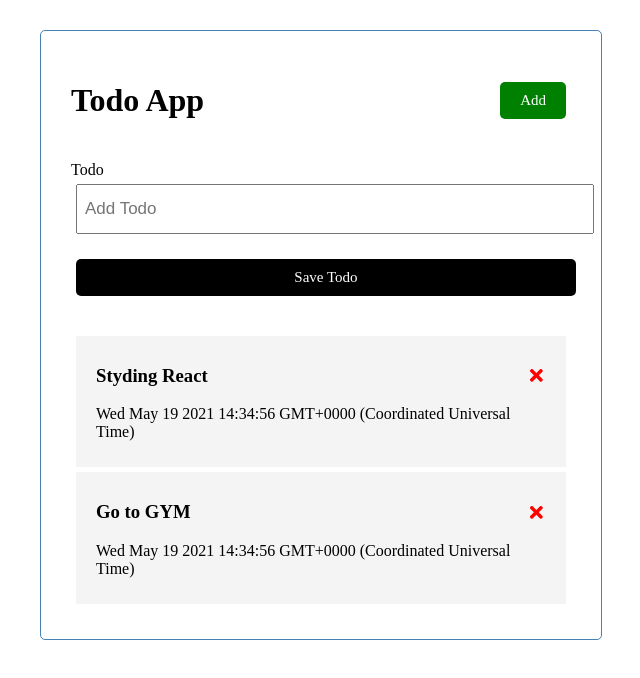
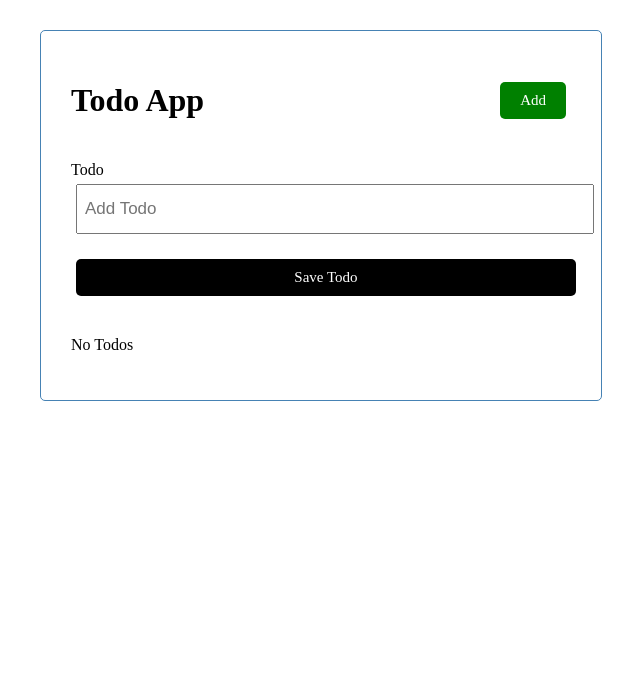
Before and after one commit to mongy92/react-todo-app, a React (Create React App) app: page / in a window 1280 px wide. Shown: the top 678 px of the page, without its empty margins (319-959 px from the left). Built offline with nearby package versions, Linux system fonts and the light colour scheme.

Commit message:
Handle addTodo with dynamic data

```diff
--- a/src/App.tsx
+++ b/src/App.tsx
@@ -5,27 +5,19 @@ import Todos from './Components/Todos';
 import { TodoType } from './types/TodoType';
 
 function App() {
-  const [todos, setTodos] = useState<TodoType[]>([
-    {
-      id: 1,
-      title: 'Styding React',
-      day: new Date().toString(),
-    },
-    {
-      id: 2,
-      title: 'Go to GYM',
-      day: new Date().toString(),
-    },
-  ]);
+  const [todos, setTodos] = useState<TodoType[]>([]);
 
   const onDelete = (id: number) => {
     setTodos((prev) => prev.filter((todo) => todo.id !== id));
   };
 
+  const onAdd = (todo: TodoType) => {
+    setTodos((prev) => [...prev, todo]);
+  };
   return (
     <div className='container'>
       <Header title='Todo App' />
-      <AddTodo />
+      <AddTodo onAdd={onAdd} />
       {todos.length > 0 ? (
         <Todos todos={todos} onDelete={onDelete} />
       ) : (
--- a/src/Components/AddTodo.tsx
+++ b/src/Components/AddTodo.tsx
@@ -1,9 +1,35 @@
-const AddTodo = () => {
+import { useState } from 'react';
+import { TodoType } from '../types/TodoType';
+
+interface Props {
+  onAdd: (todo: TodoType) => void;
+}
+
+const AddTodo: React.FC<Props> = ({ onAdd }) => {
+  const [text, setText] = useState<string>('');
+
+  console.log(text);
+  const onSubmit = (e: React.FormEvent<HTMLFormElement>) => {
+    e.preventDefault();
+    if (!text) {
+      alert('Please Write Todo');
+      return;
+    }
+
+    const id = new Date().getTime();
+    onAdd({ id, title: text });
+    setText('');
+  };
   return (
-    <form className='add-form'>
+    <form className='add-form' onSubmit={onSubmit}>
       <div className='form-control'>
         <label>Todo</label>
-        <input type='text' placeholder='Add Todo' />
+        <input
+          type='text'
+          placeholder='Add Todo'
+          value={text}
+          onChange={(e) => setText(e.target.value)}
+        />
       </div>
       <input type='submit' value='Save Todo' className='btn btn-block' />
     </form>
--- a/src/Components/Todo.tsx
+++ b/src/Components/Todo.tsx
@@ -13,7 +13,6 @@ const Todo: React.FC<Props> = ({ todo, onDelete }) => {
         {todo.title}
         <FaTimes style={{ color: 'red' }} onClick={() => onDelete(todo.id)} />
       </h3>
-      <p>{todo.day}</p>
     </div>
   );
 };
--- a/src/types/TodoType.ts
+++ b/src/types/TodoType.ts
@@ -1,5 +1,4 @@
 export interface TodoType {
   id: number;
   title: string;
-  day: string;
 }
```
